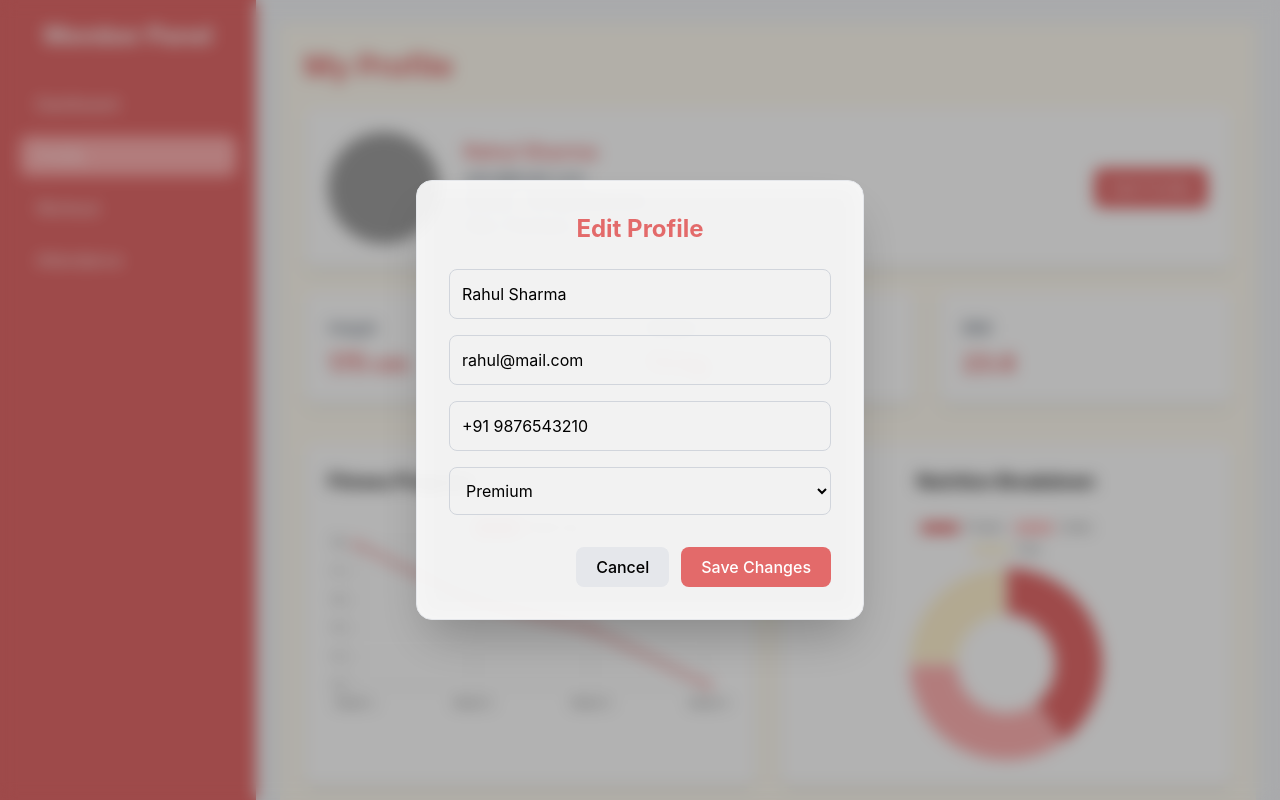
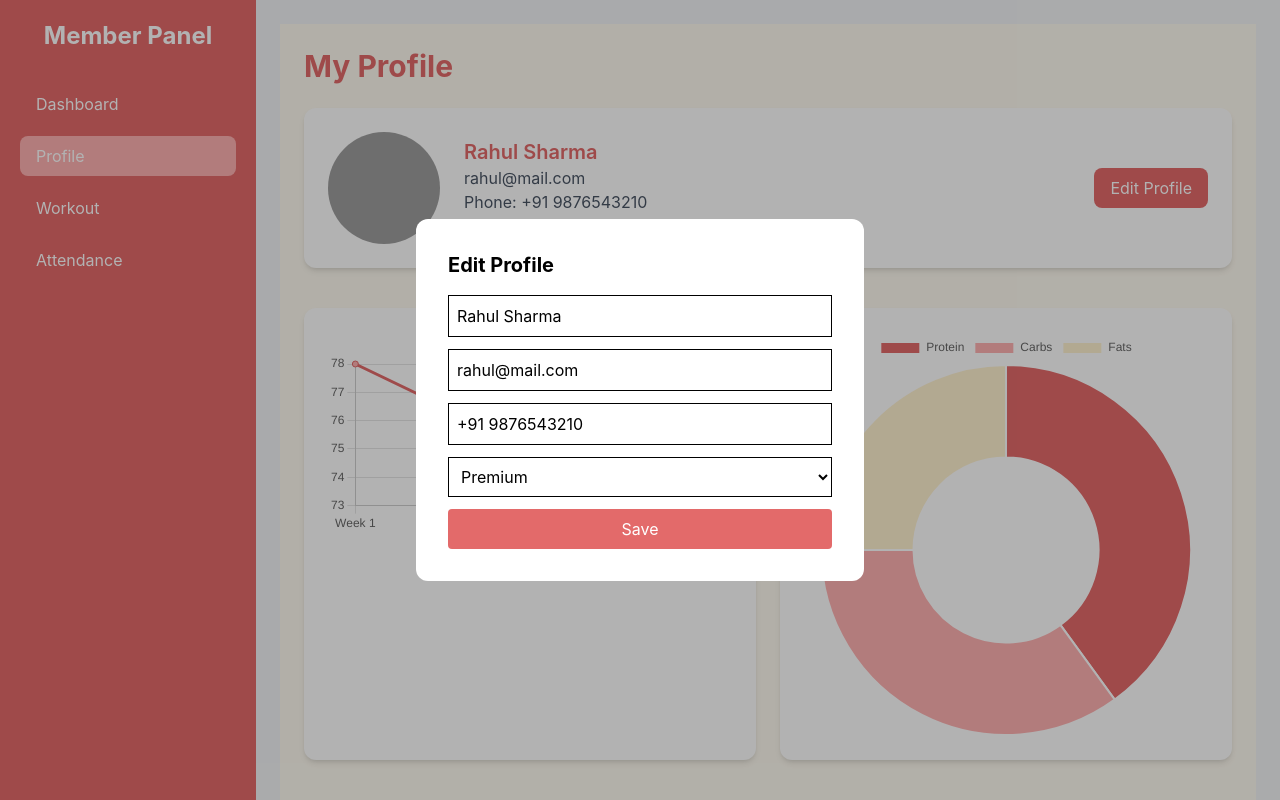
Before and after one commit to sumit1232/GymSync, a React (Vite) app in the folder client/: page /member/profile in a window 1280 px wide. Both pictures are taken after a click on the button "Edit Profile". Shown: the top 800 px of the page. Built offline with nearby package versions, Linux system fonts and the light colour scheme; grey boxes are pictures that could not be loaded.

Commit message:
member dynamic, json data

```diff
--- a/client/src/pages/member/Dashboard.jsx
+++ b/client/src/pages/member/Dashboard.jsx
@@ -11,6 +11,8 @@ import {
   Legend,
 } from "chart.js";
 import { Line, Doughnut } from "react-chartjs-2";
+import { useEffect, useState } from "react";
+import axios from "axios";
 
 ChartJS.register(
   CategoryScale,
@@ -23,13 +25,47 @@ ChartJS.register(
 );
 
 const MemberDashboard = () => {
+  const [member, setMember] = useState(null);
+  const [progress, setProgress] = useState([]);
+  const [attendance, setAttendance] = useState({ present: 0, absent: 0 });
+  const [loading, setLoading] = useState(true);
+
+  // ✅ Fetch Data
+  const fetchData = async () => {
+    try {
+      const [memberRes, progressRes, attendanceRes] = await Promise.all([
+        axios.get("http://localhost:3000/profile"),
+        axios.get("http://localhost:3000/progress"),
+        axios.get("http://localhost:3000/attendance"),
+      ]);
+
+      setMember(memberRes.data);
+      setProgress(progressRes.data);
+
+      setAttendance({
+        present: attendanceRes.data.present.value,
+        absent: attendanceRes.data.absent.value,
+      });
+
+      setLoading(false);
+    } catch (error) {
+      console.error("Error fetching dashboard data:", error);
+    }
+  };
+
+  useEffect(() => {
+    fetchData();
+  }, []);
+
+  if (loading) return <p className="p-6">Loading...</p>;
+
   // 📊 Progress Chart
   const progressData = {
-    labels: ["Week 1", "Week 2", "Week 3", "Week 4"],
+    labels: progress.map((p) => p.week),
     datasets: [
       {
         label: "Weight Progress (kg)",
-        data: [78, 76, 75, 73],
+        data: progress.map((p) => p.weight),
         borderColor: "#E36A6A",
         backgroundColor: "#FFB2B2",
         fill: true,
@@ -42,7 +78,7 @@ const MemberDashboard = () => {
     labels: ["Present", "Absent"],
     datasets: [
       {
-        data: [22, 8],
+        data: [attendance.present, attendance.absent],
         backgroundColor: ["#E36A6A", "#FFF2D0"],
       },
     ],
@@ -60,33 +96,33 @@ const MemberDashboard = () => {
         Member Dashboard
       </motion.h1>
 
-      {/* PROFILE CARD */}
+      {/* PROFILE */}
       <motion.div
         initial={{ opacity: 0, y: 20 }}
         animate={{ opacity: 1, y: 0 }}
         className="bg-white p-6 rounded-xl shadow-md mt-6 flex flex-col md:flex-row items-center gap-6"
       >
         <img
-          src="https://i.pravatar.cc/150"
+          src={member?.avatar || "https://i.pravatar.cc/150"}
           alt="profile"
           className="w-24 h-24 rounded-full"
         />
 
         <div>
           <h2 className="text-xl font-semibold text-[#E36A6A]">
-            Rahul Sharma
+            {member?.name}
           </h2>
-          <p className="text-gray-600">Premium Plan</p>
-          <p className="text-gray-600">Trainer: Amit Patil</p>
+          <p className="text-gray-600">{member?.plan}</p>
+          <p className="text-gray-600">Trainer: {member?.trainer}</p>
         </div>
       </motion.div>
 
       {/* STATS */}
       <div className="grid md:grid-cols-3 gap-6 mt-6">
         {[
-          { title: "Days Attended", value: "22" },
-          { title: "Calories Burn", value: "12,500" },
-          { title: "Workout Hours", value: "40h" },
+          { title: "Days Attended", value: attendance.present },
+          { title: "Calories Burn", value: member?.calories || "0" },
+          { title: "Workout Hours", value: member?.hours || "0h" },
         ].map((item, i) => (
           <motion.div
             key={i}
@@ -142,10 +178,9 @@ const MemberDashboard = () => {
         </h2>
 
         <ul className="space-y-3 text-gray-700">
-          <li>• Warm-up (10 mins cardio)</li>
-          <li>• Chest Press - 3 sets</li>
-          <li>• Push-ups - 20 reps</li>
-          <li>• Treadmill - 15 mins</li>
+          {member?.workout?.map((w, i) => (
+            <li key={i}>• {w}</li>
+          ))}
         </ul>
       </motion.div>
 
--- a/client/src/pages/member/Profile.jsx
+++ b/client/src/pages/member/Profile.jsx
@@ -11,6 +11,7 @@ import {
 } from "chart.js";
 import { Line, Doughnut } from "react-chartjs-2";
 import { useState } from "react";
+import axios from "axios"; // ✅ FIX 1
 
 ChartJS.register(
   CategoryScale,
@@ -24,12 +25,18 @@ ChartJS.register(
 
 const Profile = () => {
   const [showModal, setShowModal] = useState(false);
+  const [loading, setLoading] = useState(false); // ✅ FIX 2
+
   const [formData, setFormData] = useState({
     name: "Rahul Sharma",
     email: "rahul@mail.com",
     phone: "+91 9876543210",
     plan: "Premium",
   });
+
+  const handleChange = (e) => {
+    setFormData({ ...formData, [e.target.name]: e.target.value });
+  };
 
   const openForm = () => setShowModal(true);
   const closeForm = () => setShowModal(false);
@@ -57,15 +64,35 @@ const Profile = () => {
     ],
   };
 
-  const handleSubmit = (e) => {
+  // ✅ FIXED SUBMIT
+  const handleSubmit = async (e) => {
     e.preventDefault();
+
+    if (!formData.name || !formData.email) {
+      alert("Name & Email required");
+      return;
+    }
+
+    try {
+      setLoading(true);
+
+      // ✅ use PATCH for json-server
+      await axios.patch("http://localhost:3000/profile", formData);
+
       console.log("Updated Profile:", formData);
+      alert("Profile updated successfully ✅");
+
       closeForm();
+    } catch (error) {
+      console.error("Update failed:", error);
+      alert("Failed to update profile ❌");
+    } finally {
+      setLoading(false);
+    }
   };
 
   return (
     <div className="min-h-screen bg-[#FFFBF1] p-6">
-      {/* HEADER */}
       <motion.h1
         initial={{ opacity: 0, y: -30 }}
         animate={{ opacity: 1, y: 0 }}
@@ -74,155 +101,76 @@ const Profile = () => {
         My Profile
       </motion.h1>
 
-      {/* PROFILE CARD */}
-      <motion.div
-        initial={{ opacity: 0, y: 20 }}
-        animate={{ opacity: 1, y: 0 }}
-        className="bg-white p-6 rounded-xl shadow-md mt-6 flex flex-col md:flex-row items-center gap-6"
-      >
+      {/* PROFILE */}
+      <motion.div className="bg-white p-6 rounded-xl shadow-md mt-6 flex flex-col md:flex-row items-center gap-6">
         <img
           src="https://i.pravatar.cc/150"
           alt="profile"
           className="w-28 h-28 rounded-full"
         />
+
         <div className="flex-1">
-          <h2 className="text-xl font-semibold text-[#E36A6A]">{formData.name}</h2>
+          <h2 className="text-xl font-semibold text-[#E36A6A]">
+            {formData.name}
+          </h2>
           <p className="text-gray-600">{formData.email}</p>
           <p className="text-gray-600">Phone: {formData.phone}</p>
           <p className="text-gray-600">Plan: {formData.plan}</p>
         </div>
+
         <button
-          className="bg-[#E36A6A] text-white px-4 py-2 rounded-lg hover:scale-105 transition"
           onClick={openForm}
+          className="bg-[#E36A6A] text-white px-4 py-2 rounded-lg"
         >
           Edit Profile
         </button>
       </motion.div>
 
-      {/* EDIT PROFILE MODAL */}
+      {/* MODAL */}
       {showModal && (
-        <div className="fixed inset-0 bg-black/30 backdrop-blur-sm flex justify-center items-center z-50">
+        <div
+          className="fixed inset-0 bg-black/30 flex justify-center items-center"
+          onClick={closeForm}
+        >
           <motion.div
-            initial={{ scale: 0.8, opacity: 0 }}
-            animate={{ scale: 1, opacity: 1 }}
-            exit={{ scale: 0.8, opacity: 0 }}
-            className="bg-white/90 backdrop-blur-md p-8 rounded-2xl shadow-2xl w-full max-w-md border border-gray-200"
+            onClick={(e) => e.stopPropagation()}
+            className="bg-white p-8 rounded-xl w-full max-w-md"
           >
-            <h2 className="text-2xl font-bold text-[#E36A6A] mb-6 text-center">
-              Edit Profile
-            </h2>
+            <h2 className="text-xl font-bold mb-4">Edit Profile</h2>
 
-            <form className="flex flex-col gap-4" onSubmit={handleSubmit}>
-              <input
-                type="text"
-                placeholder="Full Name"
-                value={formData.name}
-                onChange={(e) => setFormData({ ...formData, name: e.target.value })}
-                className="border border-gray-300 rounded-lg p-3 focus:outline-none focus:ring-2 focus:ring-[#E36A6A] transition"
-                required
-              />
+            <form onSubmit={handleSubmit} className="flex flex-col gap-3">
+              <input name="name" value={formData.name} onChange={handleChange} className="border p-2" />
+              <input name="email" value={formData.email} onChange={handleChange} className="border p-2" />
+              <input name="phone" value={formData.phone} onChange={handleChange} className="border p-2" />
 
-              <input
-                type="email"
-                placeholder="Email"
-                value={formData.email}
-                onChange={(e) => setFormData({ ...formData, email: e.target.value })}
-                className="border border-gray-300 rounded-lg p-3 focus:outline-none focus:ring-2 focus:ring-[#E36A6A] transition"
-                required
-              />
-
-              <input
-                type="tel"
-                placeholder="Phone"
-                value={formData.phone}
-                onChange={(e) => setFormData({ ...formData, phone: e.target.value })}
-                className="border border-gray-300 rounded-lg p-3 focus:outline-none focus:ring-2 focus:ring-[#E36A6A] transition"
-                required
-              />
-
-              <select
-                value={formData.plan}
-                onChange={(e) => setFormData({ ...formData, plan: e.target.value })}
-                className="border border-gray-300 rounded-lg p-3 focus:outline-none focus:ring-2 focus:ring-[#E36A6A] transition"
-              >
-                <option value="Premium">Premium</option>
-                <option value="Basic">Basic</option>
-                <option value="Standard">Standard</option>
+              <select name="plan" value={formData.plan} onChange={handleChange} className="border p-2">
+                <option>Premium</option>
+                <option>Basic</option>
+                <option>Standard</option>
               </select>
 
-              <div className="flex justify-end gap-3 mt-4">
-                <button
-                  type="button"
-                  onClick={closeForm}
-                  className="px-5 py-2 rounded-lg bg-gray-200 hover:bg-gray-300 transition font-medium"
-                >
-                  Cancel
-                </button>
               <button
                 type="submit"
-                  className="px-5 py-2 rounded-lg bg-[#E36A6A] hover:bg-[#d85d5d] text-white transition font-medium"
+                disabled={loading}
+                className="bg-[#E36A6A] text-white py-2 rounded"
               >
-                  Save Changes
+                {loading ? "Saving..." : "Save"}
               </button>
-              </div>
             </form>
           </motion.div>
         </div>
       )}
 
-      {/* STATS */}
-      <div className="grid md:grid-cols-3 gap-6 mt-6">
-        {[
-          { title: "Height", value: "175 cm" },
-          { title: "Weight", value: "73 kg" },
-          { title: "BMI", value: "23.8" },
-        ].map((item, i) => (
-          <motion.div
-            key={i}
-            whileHover={{ scale: 1.05 }}
-            className="bg-white p-6 rounded-xl shadow-md"
-          >
-            <h3 className="text-gray-600">{item.title}</h3>
-            <p className="text-2xl font-bold text-[#E36A6A] mt-2">{item.value}</p>
-          </motion.div>
-        ))}
+      {/* CHARTS */}
+      <div className="grid md:grid-cols-2 gap-6 mt-10">
+        <div className="bg-white p-6 rounded-xl shadow-md">
+          <Line data={progressData} />
         </div>
 
-      {/* CHARTS */}
-      <div className="grid md:grid-cols-2 gap-6 mt-10">
-        <motion.div
-          initial={{ opacity: 0, x: -40 }}
-          whileInView={{ opacity: 1, x: 0 }}
-          className="bg-white p-6 rounded-xl shadow-md"
-        >
-          <h2 className="text-lg font-semibold mb-4">Fitness Progress</h2>
-          <Line data={progressData} />
-        </motion.div>
-        <motion.div
-          initial={{ opacity: 0, x: 40 }}
-          whileInView={{ opacity: 1, x: 0 }}
-          className="bg-white p-6 rounded-xl shadow-md flex flex-col items-center"
-        >
-          <h2 className="text-lg font-semibold mb-4">Nutrition Breakdown</h2>
-          <div className="w-[250px]">
+        <div className="bg-white p-6 rounded-xl shadow-md">
           <Doughnut data={bodyData} />
         </div>
-        </motion.div>
       </div>
-
-      {/* GOALS */}
-      <motion.div
-        initial={{ opacity: 0, y: 40 }}
-        whileInView={{ opacity: 1, y: 0 }}
-        className="bg-[#FFF2D0] p-6 rounded-xl shadow-md mt-10"
-      >
-        <h2 className="text-lg font-semibold text-[#E36A6A] mb-4">Fitness Goals</h2>
-        <ul className="space-y-3 text-gray-700">
-          <li>• Lose 5kg weight</li>
-          <li>• Improve stamina</li>
-          <li>• Build muscle mass</li>
-        </ul>
-      </motion.div>
     </div>
   );
 };
--- a/client/src/pages/member/Workout.jsx
+++ b/client/src/pages/member/Workout.jsx
@@ -22,10 +22,12 @@ ChartJS.register(
 
 const Workout = () => {
   const [showModal, setShowModal] = useState(false);
+
   const [formData, setFormData] = useState({
     day: "",
     exercises: "",
   });
+
   const [workouts, setWorkouts] = useState([
     {
       day: "Monday",
@@ -50,16 +52,35 @@ const Workout = () => {
 
   const handleSubmit = (e) => {
     e.preventDefault();
+
     if (!formData.day || !formData.exercises) return;
+
+    // prevent duplicate day
+    const exists = workouts.find(
+      (w) => w.day.toLowerCase() === formData.day.toLowerCase()
+    );
+
+    if (exists) {
+      alert("Workout for this day already exists");
+      return;
+    }
+
     setWorkouts([
       ...workouts,
-      { day: formData.day, exercises: formData.exercises.split(",") },
+      {
+        day: formData.day,
+        exercises: formData.exercises
+          .split(",")
+          .map((ex) => ex.trim())
+          .filter(Boolean),
+      },
     ]);
+
     setFormData({ day: "", exercises: "" });
     closeForm();
   };
 
-  // Charts data
+  // Charts
   const calorieData = {
     labels: ["Mon", "Tue", "Wed", "Thu", "Fri", "Sat"],
     datasets: [
@@ -114,40 +135,30 @@ const Workout = () => {
 
       {/* CHARTS */}
       <div className="grid md:grid-cols-2 gap-6 mt-10">
-        <motion.div
-          initial={{ opacity: 0, x: -40 }}
-          whileInView={{ opacity: 1, x: 0 }}
-          className="bg-white p-6 rounded-xl shadow-md"
-        >
-          <h2 className="text-lg font-semibold mb-4">Weekly Calories Burn</h2>
+        <div className="bg-white p-6 rounded-xl shadow-md">
+          <h2 className="mb-4 font-semibold">Weekly Calories Burn</h2>
           <Bar data={calorieData} />
-        </motion.div>
+        </div>
 
-        <motion.div
-          initial={{ opacity: 0, x: 40 }}
-          whileInView={{ opacity: 1, x: 0 }}
-          className="bg-white p-6 rounded-xl shadow-md flex flex-col items-center"
-        >
-          <h2 className="text-lg font-semibold mb-4">Workout Distribution</h2>
+        <div className="bg-white p-6 rounded-xl shadow-md flex flex-col items-center">
+          <h2 className="mb-4 font-semibold">Workout Distribution</h2>
           <div className="w-[250px]">
             <Doughnut data={workoutType} />
           </div>
-        </motion.div>
+        </div>
       </div>
 
       {/* WORKOUT LIST */}
-      <motion.div
-        initial={{ opacity: 0, y: 40 }}
-        whileInView={{ opacity: 1, y: 0 }}
-        className="mt-10 grid md:grid-cols-2 gap-6"
-      >
+      <div className="mt-10 grid md:grid-cols-2 gap-6">
         {workouts.map((item, i) => (
           <motion.div
-            key={i}
+            key={`${item.day}-${i}`}
             whileHover={{ scale: 1.03 }}
             className="bg-[#FFF2D0] p-6 rounded-xl shadow-md"
           >
-            <h3 className="text-lg font-semibold text-[#E36A6A]">{item.day}</h3>
+            <h3 className="text-lg font-semibold text-[#E36A6A]">
+              {item.day}
+            </h3>
             <ul className="mt-3 space-y-2 text-gray-700">
               {item.exercises.map((ex, idx) => (
                 <li key={idx}>• {ex}</li>
@@ -155,41 +166,42 @@ const Workout = () => {
             </ul>
           </motion.div>
         ))}
-      </motion.div>
+      </div>
 
-      {/* ADD WORKOUT BUTTON */}
+      {/* ADD BUTTON */}
       <div className="flex justify-end mt-6">
         <button
           onClick={openForm}
-          className="px-6 py-2 bg-[#E36A6A] text-white rounded-lg hover:bg-[#d85d5d] transition"
+          className="px-6 py-2 bg-[#E36A6A] text-white rounded-lg hover:bg-[#d85d5d]"
         >
           Add Workout
         </button>
       </div>
 
-      {/* ADD WORKOUT MODAL */}
+      {/* MODAL */}
       {showModal && (
-        <div className="fixed inset-0 bg-black/30 backdrop-blur-sm flex justify-center items-center z-50">
+        <div
+          onClick={closeForm}
+          className="fixed inset-0 bg-black/30 backdrop-blur-sm flex justify-center items-center z-50"
+        >
           <motion.div
+            onClick={(e) => e.stopPropagation()}
             initial={{ scale: 0.8, opacity: 0 }}
             animate={{ scale: 1, opacity: 1 }}
-            exit={{ scale: 0.8, opacity: 0 }}
-            className="bg-white/90 backdrop-blur-md p-8 rounded-2xl shadow-2xl w-full max-w-md border border-gray-200"
+            className="bg-white p-8 rounded-2xl shadow-2xl w-full max-w-md"
           >
             <h2 className="text-2xl font-bold text-[#E36A6A] mb-6 text-center">
               Add Workout
             </h2>
 
-            <form className="flex flex-col gap-4" onSubmit={handleSubmit}>
+            <form onSubmit={handleSubmit} className="flex flex-col gap-4">
               <input
-                type="text"
-                placeholder="Day (e.g., Monday)"
+                placeholder="Day"
                 value={formData.day}
                 onChange={(e) =>
                   setFormData({ ...formData, day: e.target.value })
                 }
-                className="border border-gray-300 rounded-lg p-3 focus:outline-none focus:ring-2 focus:ring-[#E36A6A] transition"
-                required
+                className="border p-3 rounded-lg"
               />
 
               <textarea
@@ -198,23 +210,23 @@ const Workout = () => {
                 onChange={(e) =>
                   setFormData({ ...formData, exercises: e.target.value })
                 }
-                className="border border-gray-300 rounded-lg p-3 focus:outline-none focus:ring-2 focus:ring-[#E36A6A] transition"
-                required
+                className="border p-3 rounded-lg"
               />
 
-              <div className="flex justify-end gap-3 mt-4">
+              <div className="flex justify-end gap-3">
                 <button
                   type="button"
                   onClick={closeForm}
-                  className="px-5 py-2 rounded-lg bg-gray-200 hover:bg-gray-300 transition font-medium"
+                  className="px-4 py-2 bg-gray-200 rounded-lg"
                 >
                   Cancel
                 </button>
+
                 <button
                   type="submit"
-                  className="px-5 py-2 rounded-lg bg-[#E36A6A] hover:bg-[#d85d5d] text-white transition font-medium"
+                  className="px-4 py-2 bg-[#E36A6A] text-white rounded-lg"
                 >
-                  Add Workout
+                  Add
                 </button>
               </div>
             </form>
```
Also changed, not shown: client/src/jsondata/db.json (+84 -23 lines). Lines whose indentation alone changed are shown as unchanged.
